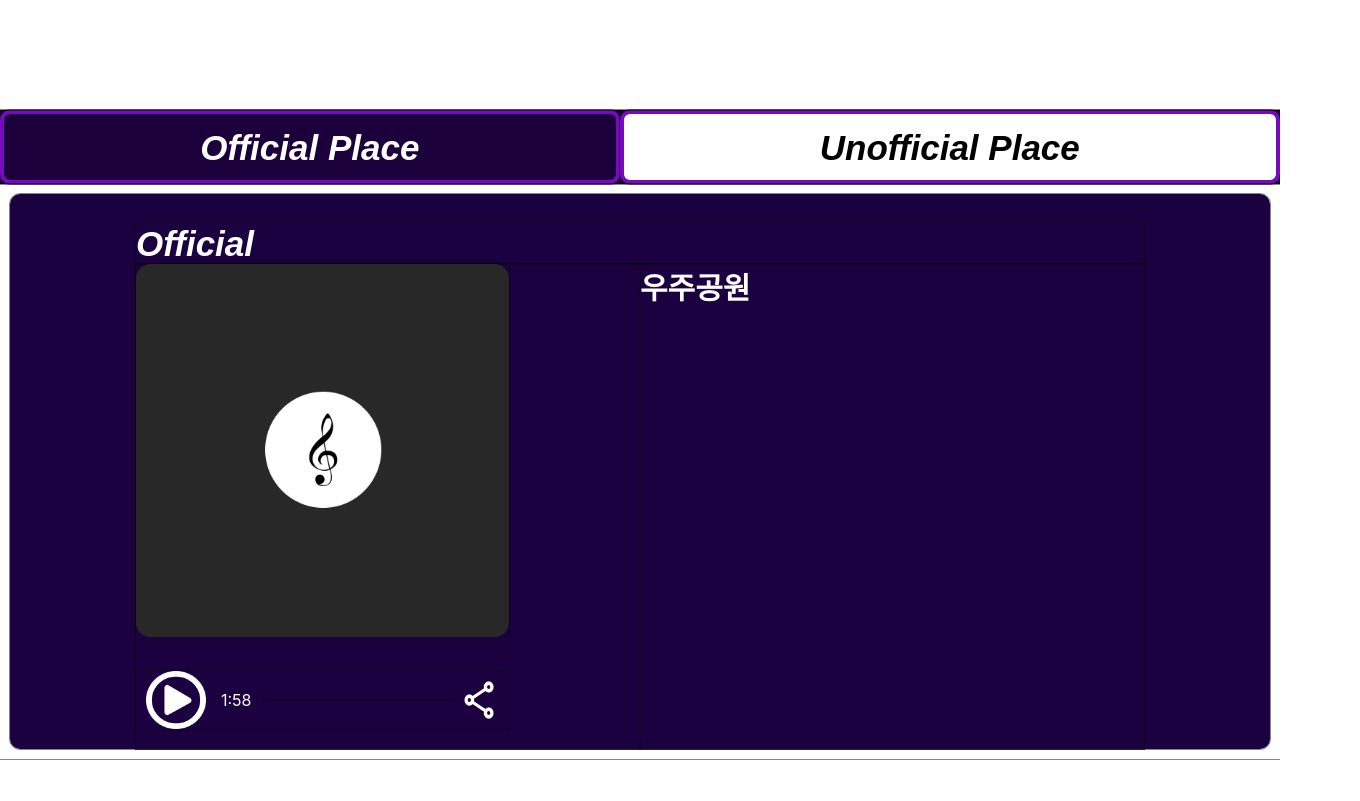
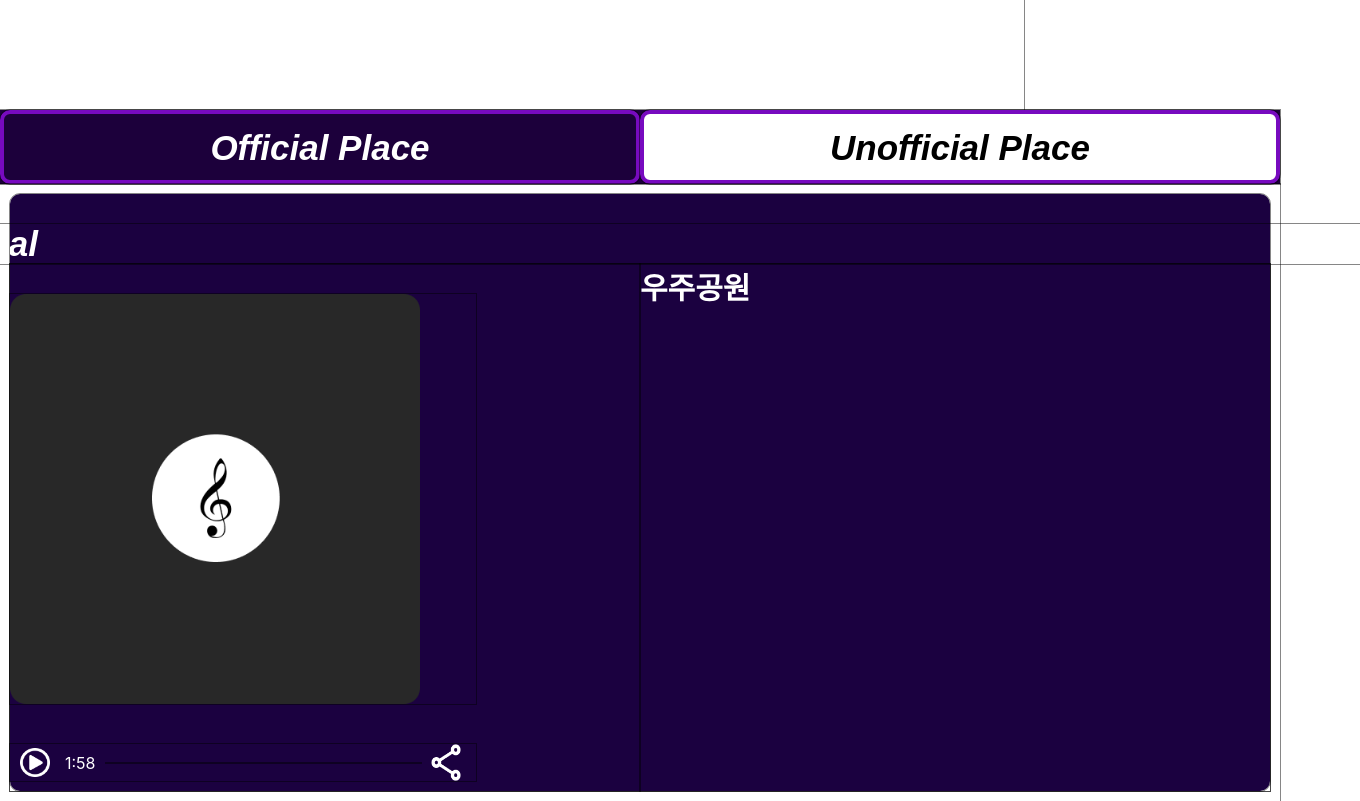
Before and after one commit to TimeLinear/SoundCast-Front, a React (Create React App) app: page /music/detail in a window 1280 px wide. Shown: the whole page, 1360 px wide, since content can reach past the window. Built offline with nearby package versions, Linux system fonts and the light colour scheme.

Commit message:
상세 페이지 화면 축소 시 줄어드는 한계점 설정 중

```diff
--- a/src/App.css
+++ b/src/App.css
@@ -1,5 +1,9 @@
 .App {
   text-align: center;
+  width: 100vw;
+  box-sizing: border-box;
+  display: flex;
+  flex-direction: column;
 }
 
 .App div {
--- a/src/App.tsx
+++ b/src/App.tsx
@@ -9,7 +9,7 @@ function App() {
 
   return (
     <div className="App">
-      <div className='header' style={{height:"110px"}}></div>
+      <div className='header' style={{height:"110px", width:"1024px", boxSizing:"border-box", flexGrow:"1"}}></div>
       <PlaceDevider/>
       <Routes>
           <Route path='/' element={<div>메인페이지</div>}/>
--- a/src/components/PlaceDevider.tsx
+++ b/src/components/PlaceDevider.tsx
@@ -5,11 +5,11 @@ const PlaceDevider = () => {
         fontStyle:"italic", fontWeight:"bolder", fontSize:"35px", borderRadius:"10px"};
 
     return (
-        <div className='place-devider' style={{height:"74px", lineHeight:"67px", display:"flex", backgroundColor:"#1C003B"}}>
-            <div style={{...placeItemStyle, color:"white"}}>
+        <div className='place-devider' style={{height:"74px", lineHeight:"67px", display:"flex", backgroundColor:"#1C003B", width:"100vw", boxSizing:"border-box"}}>
+            <div style={{...placeItemStyle, color:"white", flexBasis:"512px", boxSizing:"border-box"}}>
                 Official Place
             </div>
-            <div style={{...placeItemStyle, backgroundColor:"white", color:"black"}}>
+            <div style={{...placeItemStyle, backgroundColor:"white", color:"black", flexBasis:"512px", boxSizing:"border-box"}}>
                 Unofficial Place
             </div>
         </div>
--- a/src/pages/MusicDetail.tsx
+++ b/src/pages/MusicDetail.tsx
@@ -1,23 +1,20 @@
 
 const MusicDetail = () => {
 
-    const someState = "클래스명";
-
-
     return (
-        <div className={someState} style={{padding:"10px"}}>
-            <div style={{padding:"30px 10% 0 10%", backgroundColor:"#1B0140", borderRadius:"10px", display:"flex", flexDirection:"column"}}>
-                <div style={{display:"flex", justifyContent:"flex-start"}}>
+        <div style={{padding:"10px"}}>
+            <div style={{paddingTop:"30px", backgroundColor:"#1B0140", borderRadius:"10px", display:"flex", flexDirection:"column", alignItems:"center"}}>
+                <div style={{display:"flex", justifyContent:"flex-start", width:"1440px"}}>
                     <h1 style={{margin:"0", fontFamily:"sans-serif", fontStyle:"italic", fontSize:"35px", color:"white"}}>Official</h1>
                 </div>
-                <div style={{display:"flex"}}>
+                <div style={{display:"flex", width:"1260px", flexShrink:0}}>
                     <div style={{display:"flex", flexDirection:"column", boxSizing:"border-box", width:"50%", paddingRight:"13%"}}>
-                        <div style={{marginBottom:"10px"}}>
-                            <img style={{width:"100%"}}
+                        <div style={{margin:"30px 0", display:"flex", justifyContent:"flex-start"}}>
+                            <img style={{width:"410px"}}
                                 src="/images/default/music_default.png" alt="음원 커버 기본 이미지" />
                         </div>
-                        <div style={{display:"flex", justifyContent:"flex-start", alignItems:"center", margin:"20px 0", padding:"0 5px"}}>
-                            <img style={{width:"60px", margin:"0 5px"}}
+                        <div style={{display:"flex", justifyContent:"flex-start", alignItems:"center", margin:"10px 0", padding:"0 5px"}}>
+                            <img style={{width:"30px", margin:"0 5px"}}
                                 src="/images/music/play_button.png" alt="재생 버튼" />
                             <span style={{color:"white", margin:"0 10px"}}>1:58</span>
                             <div style={{flexGrow:"1"}}></div>
```
